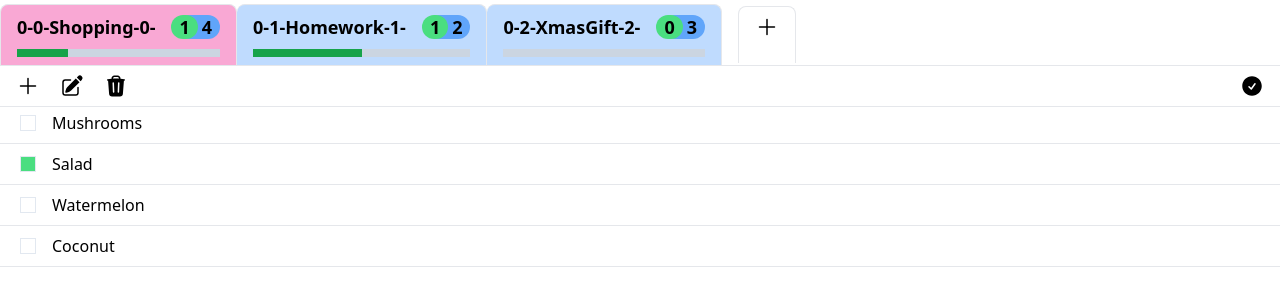
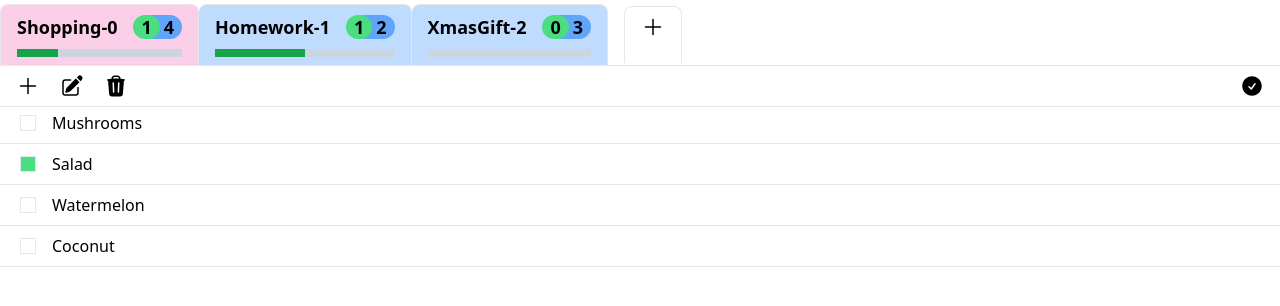
Before and after one commit to chloegaladriel/todos, a Next.js app: page / in a window 1280 px wide. Shown: the top 306 px of the page. Built offline with nearby package versions, Linux system fonts and the light colour scheme.

Commit message:
fix: reorganize files architecture, bug fixs

```diff
--- /dev/null
+++ b/src/components/Container.jsx
@@ -0,0 +1,57 @@
+
+import { useState } from "react"
+import Modal from "../components/Modal"
+import TodoListTab from "./Todos"
+import initialTodoLists from "../pages/todosInitialState"
+import Header from "../components/Navbar"
+
+const Container= () => {
+  const [todoLists, setTodoLists] = useState(initialTodoLists )
+  const [isOpen, setIsOpen] = useState(false)
+  const [currentTodoListIndex, setCurrentTodoListIndex] = useState(0)
+  const [selectedTab, setSelectedTab] = useState(0)
+
+  const handleAddTodoList = (name) => {
+    const newId = todoLists[todoLists.length - 1].id + 1
+
+    setTodoLists([
+        ...todoLists,
+        {
+          name,
+          todos: [],
+          id: newId,
+        },
+      ])
+  }
+
+  const handleRemoveTodoList = (id) => {
+    setTodoLists(todoLists.filter((todoList) => todoList.id !== id),
+    )
+
+    //todoList.id === currentTodoListIndex ? setCurrentTodoListIndex(null) : null;
+  };
+
+  console.log(`selected tab ${selectedTab}`)
+
+  return (
+    <>
+
+      <Header
+        todoLists={todoLists}
+        handleAddTodoList={handleAddTodoList}
+        handleRemoveTodoList={handleRemoveTodoList}
+        setIsOpen={setIsOpen}
+        isOpen={isOpen}
+        setCurrentTodoListIndex={setCurrentTodoListIndex}
+        selectedTab={selectedTab}
+        setSelectedTab={setSelectedTab}
+      />
+
+      <TodoListTab todoLists={todoLists} currentTodoListIndex={currentTodoListIndex} />
+
+      {isOpen && <Modal setIsOpen={setIsOpen} onSubmit={handleAddTodoList} />}
+    </>
+  )
+}
+
+export default Container
--- a/src/components/Header.jsx
+++ /dev/null
@@ -1,66 +0,0 @@
-import { PlusIcon } from "@heroicons/react/24/solid"
-import classNames from "classnames"
-import Button from "./Button"
-import Modal from "./Modal"
-
-const Header = (props) => {
-  const {
-    state,
-    handleAddTodoList,
-    setIsOpen,
-    isOpen,
-    onClick,
-    isActive,
-    setIsActive,
-  } = props
-
-  const PERCENTAGE_BASE = 100
-
-  return (
-    <div className="flex flex-row items-center overflow-x-scroll sticky top-0 bg-white">
-      {state.map((todoList, todoListIndex) => (
-        <Button
-          key={todoList.id}
-          hasBorderFirst
-          onClick={() => {
-            onClick(todoListIndex) && setIsActive(todoListIndex)
-          }}
-          className={classNames({
-            "bg-pink-300": todoListIndex === isActive,
-            "bg-blue-200": todoListIndex !== isActive,
-          })}
-        >
-          {isActive}-{todoListIndex}-{todoList.name}-{todoList.id}-
-          <span className="relative ml-4 pr-2 pl-2 -mr-9 bg-green-400 rounded-full z-10">
-            {todoList.todos.filter(({ done }) => done).length}
-          </span>
-          <span className="relative ml-4 pr-2 pl-6 bg-blue-400 rounded-full z-0">
-            {todoList.todos.length}
-          </span>
-          <div className="w-full mt-2 h-2 flex bg-slate-300">
-            <div
-              className={"h-full flex bg-green-600"}
-              style={{
-                width: `${
-                  (todoList.todos.filter((todo) => todo.done).length *
-                    PERCENTAGE_BASE) /
-                  todoList.todos.length
-                }%`,
-              }}
-            ></div>
-          </div>
-        </Button>
-      ))}
-
-      <div>
-        <Button hasBorder className="ml-4" onClick={() => setIsOpen(true)}>
-          <PlusIcon className="h-6 w-6" />
-          <div className="w-full mt-2 h-2 flex"></div>
-        </Button>
-        {isOpen && <Modal onSubmit={handleAddTodoList} setIsOpen={setIsOpen} />}
-      </div>
-    </div>
-  )
-}
-
-export default Header
--- a/src/components/Navbar.jsx
+++ b/src/components/Navbar.jsx
@@ -1,37 +1,75 @@
-import Header from "./Header"
+import { PlusIcon } from "@heroicons/react/24/solid"
+import classNames from "classnames"
+import Button from "./Button"
+import Modal from "./Modal"
 import Optionsbar from "./Optionsbar"
 
-const Navbar = (props) => {
+const Header = (props) => {
   const {
-    state,
+    todoLists,
     handleAddTodoList,
     setIsOpen,
     isOpen,
-    setCurrentTodoListIndex,
-    currentTodoListIndex,
-    setIsActive,
-    isActive,
+    onTabClick,
+    selectedTab,
+    setSelectedTab,
+    setCurrentTodoListIndex
   } = props
+
+  const PERCENTAGE_BASE = 100
+
+console.log("selectedTab=" + selectedTab)
 
   return (
     <nav className="flex flex-col sticky top-1 bg-white border-b">
+    <div className="flex flex-row items-center overflow-x-scroll sticky top-0 bg-white">
+      {todoLists.map((todoList) => (
+        <Button
+          key={todoList.id}
+          hasBorderFirst
+          onClick={() => {
+            setCurrentTodoListIndex(todoList.id)
+            setSelectedTab(todoList.id)
+          }}
+          className={classNames("bg-blue-200",{
+            "bg-pink-200": selectedTab === todoList.id,
+
+          })}
+        >
+          {todoList.name}-{todoList.id}
+          <span className="relative ml-4 pr-2 pl-2 -mr-9 bg-green-400 rounded-full z-10">
+            {todoList.todos.filter(({ done }) => done).length}
+          </span>
+          <span className="relative ml-4 pr-2 pl-6 bg-blue-400 rounded-full z-0">
+            {todoList.todos.length}
+          </span>
+          <div className="w-full mt-2 h-2 flex bg-slate-300">
+            <div
+              className={"h-full flex bg-green-600"}
+              style={{
+                width: `${
+                  (todoList.todos.filter((todo) => todo.done).length *
+                    PERCENTAGE_BASE) /
+                  todoList.todos.length
+                }%`,
+              }}
+            ></div>
+          </div>
+        </Button>
+      ))}
       <div>
-        <Header
-          state={state}
-          handleAddTodoList={handleAddTodoList}
-          setIsOpen={setIsOpen}
-          isOpen={isOpen}
-          onClick={setCurrentTodoListIndex}
-          currentTodoListIndex={currentTodoListIndex}
-          setIsActive={setIsActive}
-          isActive={isActive}
-        />
+        <Button hasBorder className="ml-4" onClick={() => setIsOpen(true)}>
+          <PlusIcon className="h-6 w-6" />
+          <div className="w-full mt-2 h-2 flex"></div>
+        </Button>
+        {isOpen && <Modal onSubmit={handleAddTodoList} setIsOpen={setIsOpen} />}
       </div>
-      <div>
-        <Optionsbar />
+    </div>
+    <div>
+        <Optionsbar/>
       </div>
     </nav>
   )
 }
 
-export default Navbar
+export default Header
--- a/src/components/Optionsbar.jsx
+++ b/src/components/Optionsbar.jsx
@@ -6,7 +6,8 @@ import {
 } from "@heroicons/react/24/solid"
 import Button from "./Button"
 
-const Optionsbar = () => {
+const Optionsbar = (props) => {
+  const{handleRemoveTodoList, selectedTab}=props
   return (
     <div className="flex gap-4 items-center border-t px-4 py-2">
       <div className="flex items-center gap-5 justify-between">
@@ -16,8 +17,8 @@ const Optionsbar = () => {
         <Button variant="icon">
           <PencilSquareIcon className="h-6 w-6" />
         </Button>
-        <Button variant="icon">
-          <TrashIcon className="h-6 w-6" />
+        <Button variant="icon"  >
+          <TrashIcon className="h-6 w-6"/>
         </Button>
       </div>
       <div className="flex ml-auto items-center">
--- a/src/components/TodoListTab.jsx
+++ b/src/components/Todos.jsx
@@ -3,11 +3,12 @@ import classNames from "classnames"
 import Button from "./Button"
 
 const TodoListTab = (props) => {
-  const { className, state, currentTodoListIndex } = props
+  const { className, todoLists, currentTodoListIndex, handleRemoveTodoList } = props
 
   return (
     <>
-      {Object.entries(state[currentTodoListIndex].todos).map(
+
+      {Object.entries(todoLists[currentTodoListIndex].todos).map(
         ([todoId, todo]) => (
           <ul key={todoId}>
             <li
@@ -22,9 +23,6 @@ const TodoListTab = (props) => {
                 checked={todo.done}
               />
               {todo.description}
-              <Button variant="icon" className="ml-auto">
-                <TrashIcon className="h-6 w-6 hidden group-hover:block" />
-              </Button>
             </li>
           </ul>
         )
--- a/src/pages/index.js
+++ b/src/pages/index.js
@@ -1,56 +1,9 @@
-import { useState } from "react"
-import Modal from "../components/Modal"
-import Navbar from "../components/Navbar"
-import TodoListTab from "../components/TodoListTab"
-import todoLists from "./todosInitialState"
-
+import Container from "../components/Container"
 const App = () => {
-  const [state, setState] = useState(todoLists)
-  const [isOpen, setIsOpen] = useState(false)
-  const [currentTodoListIndex, setCurrentTodoListIndex] = useState(0)
-  const [isActive, setIsActive] = useState(0)
-
-  const handleAddTodoList = (name) => {
-    const getLastId = () => {
-      todoLists[todoLists.length - 1].id
-    }
-    setState({
-      ...state,
-      todoLists: [
-        ...todoLists,
-        {
-          name,
-          todos: {},
-          id: getLastId() + 1,
-        },
-      ],
-    })
-  }
-
-  const handleRemoveTodoList = (id) =>
-    setState({
-      ...state,
-      todoLists: todoLists.filter((todoList) => todoList.id !== id),
-    })
 
   return (
-    <>
-      <Navbar
-        state={state}
-        handleAddTodoList={handleAddTodoList}
-        handleRemoveTodoList={handleRemoveTodoList}
-        setIsOpen={setIsOpen}
-        isOpen={isOpen}
-        setCurrentTodoListIndex={setCurrentTodoListIndex}
-        setIsActive={setIsActive}
-        isActive={isActive}
-      />
-
-      <TodoListTab state={state} currentTodoListIndex={currentTodoListIndex} />
-
-      {isOpen && <Modal setIsOpen={setIsOpen} onSubmit={handleAddTodoList} />}
-    </>
-  )
+    <Container/>
+    )
 }
 
 export default App
--- a/src/pages/todosInitialState.js
+++ b/src/pages/todosInitialState.js
@@ -1,4 +1,4 @@
-const todoLists = [
+const initialTodoLists = [
   {
     id: 0,
     name: "Shopping",
@@ -36,4 +36,4 @@ const todoLists = [
   },
 ]
 
-export default todoLists
+export default initialTodoLists
```
